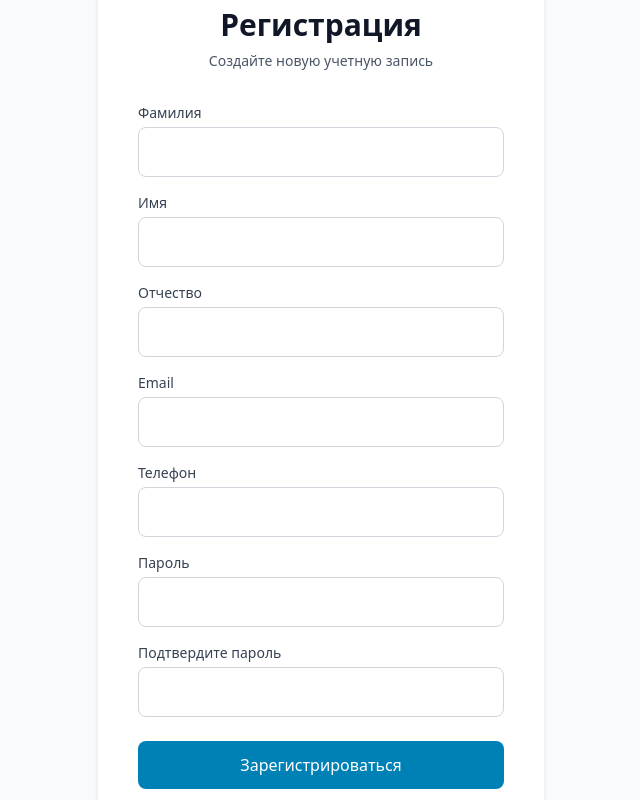
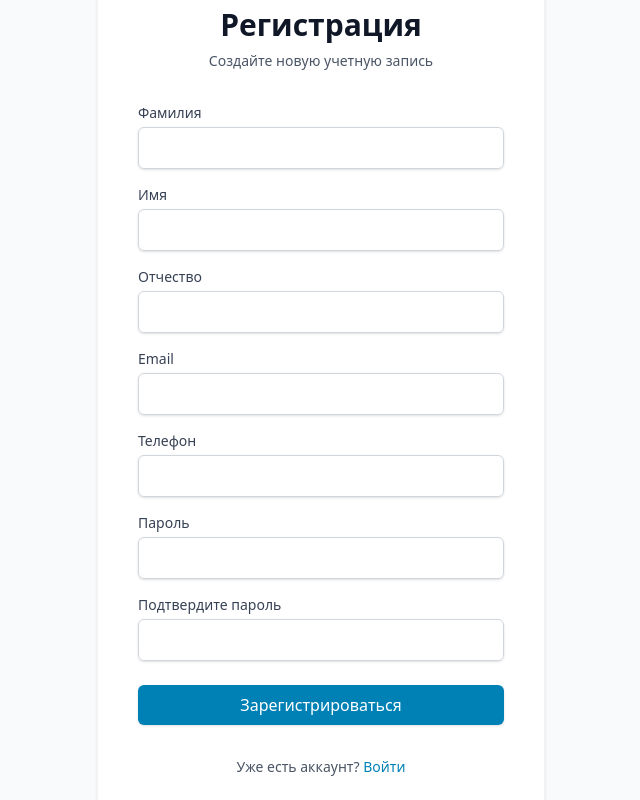
Before and after one commit to icentr/electrotech-front, a Nuxt app: page /register in a window 1280 px wide. Shown: the part 360-1160 px from the top of the page, without its empty margins (319-959 px from the left). Built offline with nearby package versions, Linux system fonts and the light colour scheme.

Commit message:
Update login/register forms

```diff
--- a/app/pages/login.vue
+++ b/app/pages/login.vue
@@ -31,12 +31,6 @@
               class="mb-1 block text-sm font-medium text-gray-700"
               >Email</label
             >
-            <div class="relative">
-              <div
-                class="pointer-events-none absolute inset-y-0 left-0 flex items-center pl-3"
-              >
-                <EnvelopeIcon class="size-5 text-gray-400" />
-              </div>
             <input
               id="email"
               v-model="form.email"
@@ -44,10 +38,9 @@
               type="email"
               autocomplete="email"
               required
-                class="focus:ring-accent focus:border-accent block w-full rounded-lg border border-gray-300 bg-white px-4 py-3 ps-10 shadow-sm focus:ring-2 focus:outline-none"
+              class="entry pl-10"
               placeholder="your@email.com"
             />
-            </div>
           </div>
 
           <div>
@@ -56,12 +49,6 @@
               class="mb-1 block text-sm font-medium text-gray-700"
               >Пароль</label
             >
-            <div class="relative">
-              <div
-                class="pointer-events-none absolute inset-y-0 left-0 flex items-center pl-3"
-              >
-                <LockClosedIcon class="size-6 text-gray-400" />
-              </div>
             <input
               id="password"
               v-model="form.password"
@@ -69,10 +56,9 @@
               type="password"
               autocomplete="current-password"
               required
-                class="focus:ring-accent focus:border-accent block w-full rounded-lg border border-gray-300 bg-white px-4 py-3 ps-10 shadow-sm focus:ring-2 focus:outline-none"
+              class="entry"
               placeholder="••••••••"
             />
-            </div>
           </div>
         </div>
 
@@ -93,10 +79,7 @@
         </div>
 
         <div>
-          <button
-            type="submit"
-            class="group bg-accent focus:ring-accent hover:bg-accent/70 relative flex w-full items-center justify-center gap-2 rounded-lg border border-transparent px-4 py-3 text-sm font-medium text-white transition-colors focus:ring-2 focus:ring-offset-2 focus:outline-none"
-          >
+          <button type="submit" class="group btn btn-accent">
             Войти
             <ArrowRightEndOnRectangleIcon
               class="size-5 text-blue-300 group-hover:text-blue-200"
--- a/app/pages/register.vue
+++ b/app/pages/register.vue
@@ -26,12 +26,7 @@
             <label class="mb-1 block text-sm font-medium text-gray-700"
               >Фамилия</label
             >
-            <input
-              v-model="form.surname"
-              type="text"
-              required
-              class="focus:border-accent focus:ring-accent block w-full rounded-lg border border-gray-300 px-4 py-3 focus:ring-2"
-            />
+            <input v-model="form.surname" type="text" required class="entry" />
           </div>
           <div>
             <label class="mb-1 block text-sm font-medium text-gray-700"
@@ -41,29 +36,20 @@
               v-model="form.first_name"
               type="text"
               required
-              class="focus:ring-accent focus:border-accent block w-full rounded-lg border border-gray-300 px-4 py-3 focus:ring-2"
+              class="entry"
             />
           </div>
           <div>
             <label class="mb-1 block text-sm font-medium text-gray-700"
               >Отчество</label
             >
-            <input
-              v-model="form.last_name"
-              type="text"
-              class="focus:ring-accent focus:border-accent block w-full rounded-lg border border-gray-300 px-4 py-3 focus:ring-2"
-            />
+            <input v-model="form.last_name" type="text" class="entry" />
           </div>
           <div>
             <label class="mb-1 block text-sm font-medium text-gray-700"
               >Email</label
             >
-            <input
-              v-model="form.email"
-              type="email"
-              required
-              class="focus:ring-accent focus:border-accent block w-full rounded-lg border border-gray-300 px-4 py-3 focus:ring-2"
-            />
+            <input v-model="form.email" type="email" required class="entry" />
           </div>
           <div>
             <label class="mb-1 block text-sm font-medium text-gray-700"
@@ -73,7 +59,7 @@
               v-model="form.phone_number"
               type="tel"
               required
-              class="focus:ring-accent focus:border-accent block w-full rounded-lg border border-gray-300 px-4 py-3 focus:ring-2"
+              class="entry"
             />
           </div>
           <div>
@@ -84,7 +70,7 @@
               v-model="form.password"
               type="password"
               required
-              class="focus:ring-accent focus:border-accent block w-full rounded-lg border border-gray-300 px-4 py-3 focus:ring-2"
+              class="entry"
             />
           </div>
           <div>
@@ -95,17 +81,12 @@
               v-model="form.confirmPassword"
               type="password"
               required
-              class="focus:ring-accent focus:border-accent block w-full rounded-lg border border-gray-300 px-4 py-3 focus:ring-2"
+              class="entry"
             />
           </div>
         </div>
 
-        <button
-          type="submit"
-          class="focus:ring-accent hover:bg-accent/80 bg-accent w-full rounded-lg px-4 py-3 font-medium text-white transition focus:ring-2 focus:ring-offset-2 focus:outline-none"
-        >
-          Зарегистрироваться
-        </button>
+        <button type="submit" class="btn btn-accent">Зарегистрироваться</button>
       </form>
 
       <div class="text-center">
--- a/app/style.css
+++ b/app/style.css
@@ -9,6 +9,7 @@ input.no-spinner::-webkit-outer-spin-button {
 
 /* Убирает стрелочки в Firefox */
 input.no-spinner {
+  appearance: textfield;
   -moz-appearance: textfield;
 }
 
```
Also changed, not shown: 1 other file (tests, documents, lock files or other folders). Lines whose indentation alone changed are shown as unchanged.
